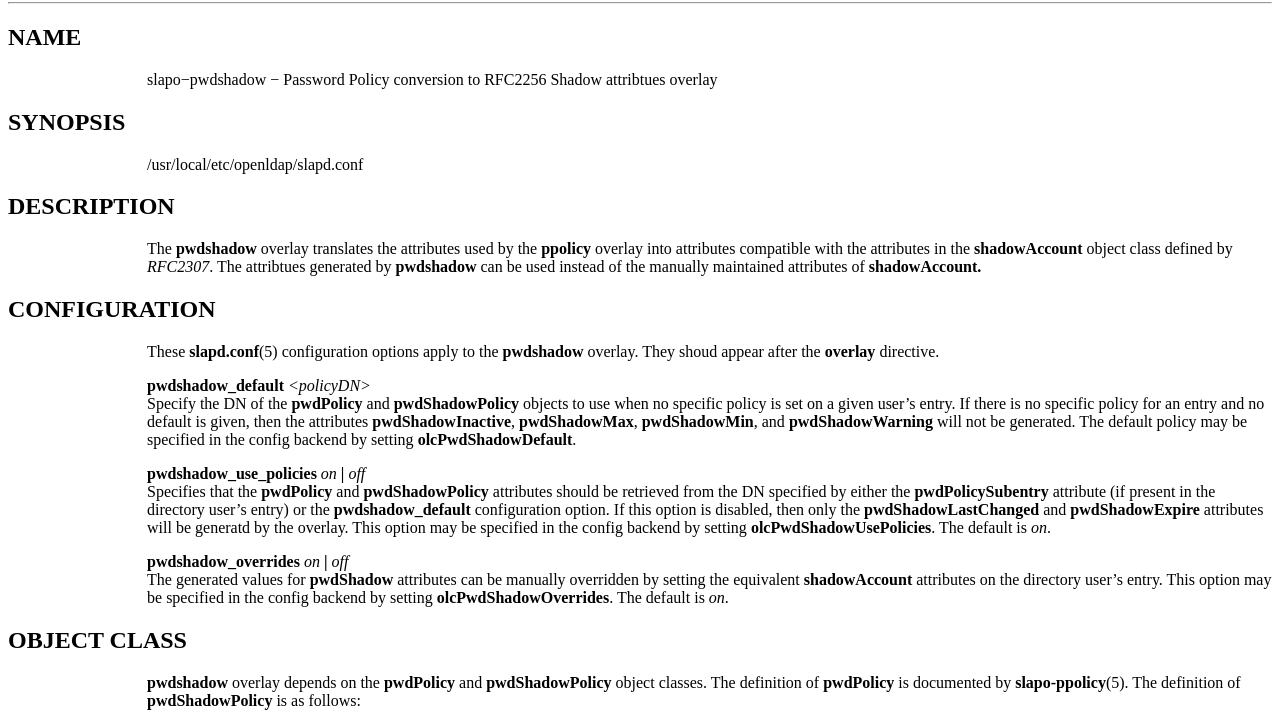
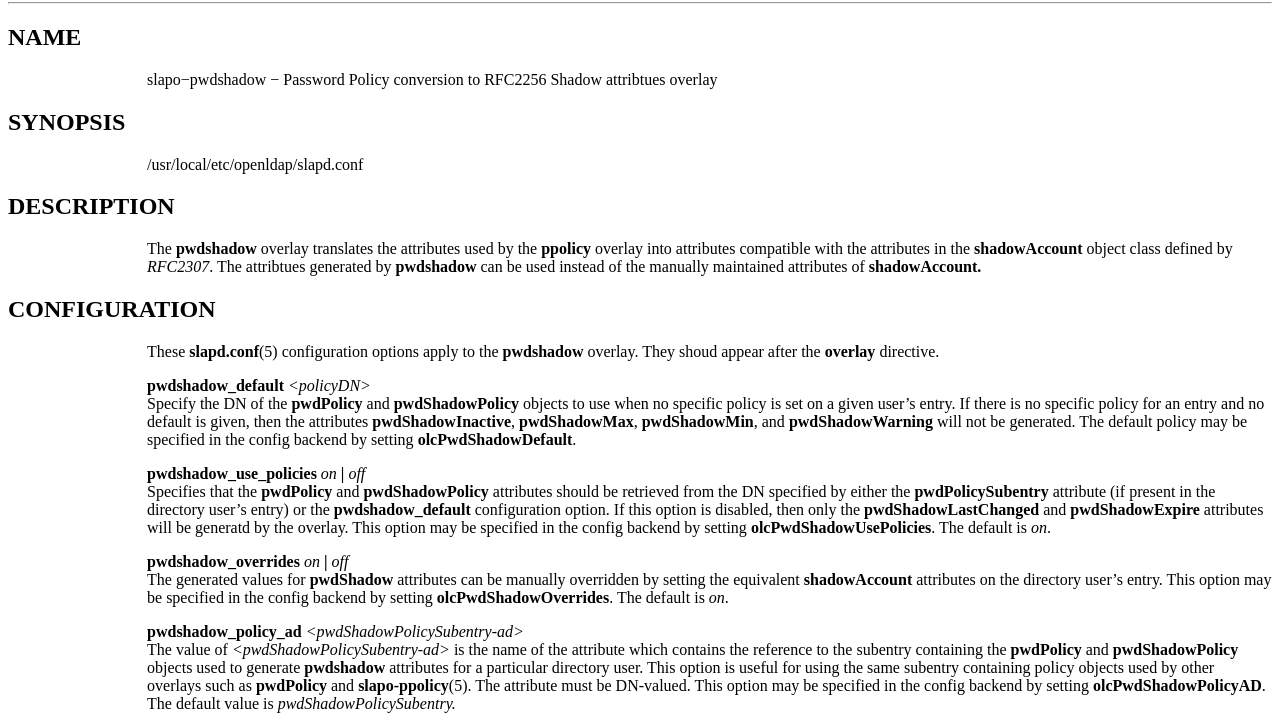
Before and after one commit to syzdek/slapo-pwdshadow, a plain HTML site: page docs/slapo-pwdshadow.5.html in a window 1280 px wide. Shown: the part 78-800 px from the top of the page. Drawn offline with Linux system fonts and the light colour scheme.

Commit message:
slapo-pwdshadow.5: documenting pwdshadow_policy_ad

```diff
--- a/docs/slapo-pwdshadow.5.html
+++ b/docs/slapo-pwdshadow.5.html
@@ -108,6 +108,21 @@ manually overridden by setting the equivalent
 user&rsquo;s entry. This option may be specified in the
 config backend by setting <b>olcPwdShadowOverrides</b>. The
 default is <i>on</i>.</p>
+
+
+<p style="margin-left:11%; margin-top: 1em"><b>pwdshadow_policy_ad</b>
+<i>&lt;pwdShadowPolicySubentry-ad&gt;</i> <br>
+The value of <i>&lt;pwdShadowPolicySubentry-ad&gt;</i> is
+the name of the attribute which contains the reference to
+the subentry containing the <b>pwdPolicy</b> and
+<b>pwdShadowPolicy</b> objects used to generate
+<b>pwdshadow</b> attributes for a particular directory user.
+This option is useful for using the same subentry containing
+policy objects used by other overlays such as
+<b>pwdPolicy</b> and <b>slapo-ppolicy</b>(5). The attribute
+must be DN-valued. This option may be specified in the
+config backend by setting <b>olcPwdShadowPolicyAD</b>. The
+default value is <i>pwdShadowPolicySubentry.</i></p>
 
 <a name="OBJECT CLASS"></a>
 <h2>OBJECT CLASS</h2>
```
Also changed, not shown: docs/slapo-pwdshadow.5.txt, 1 other file.
